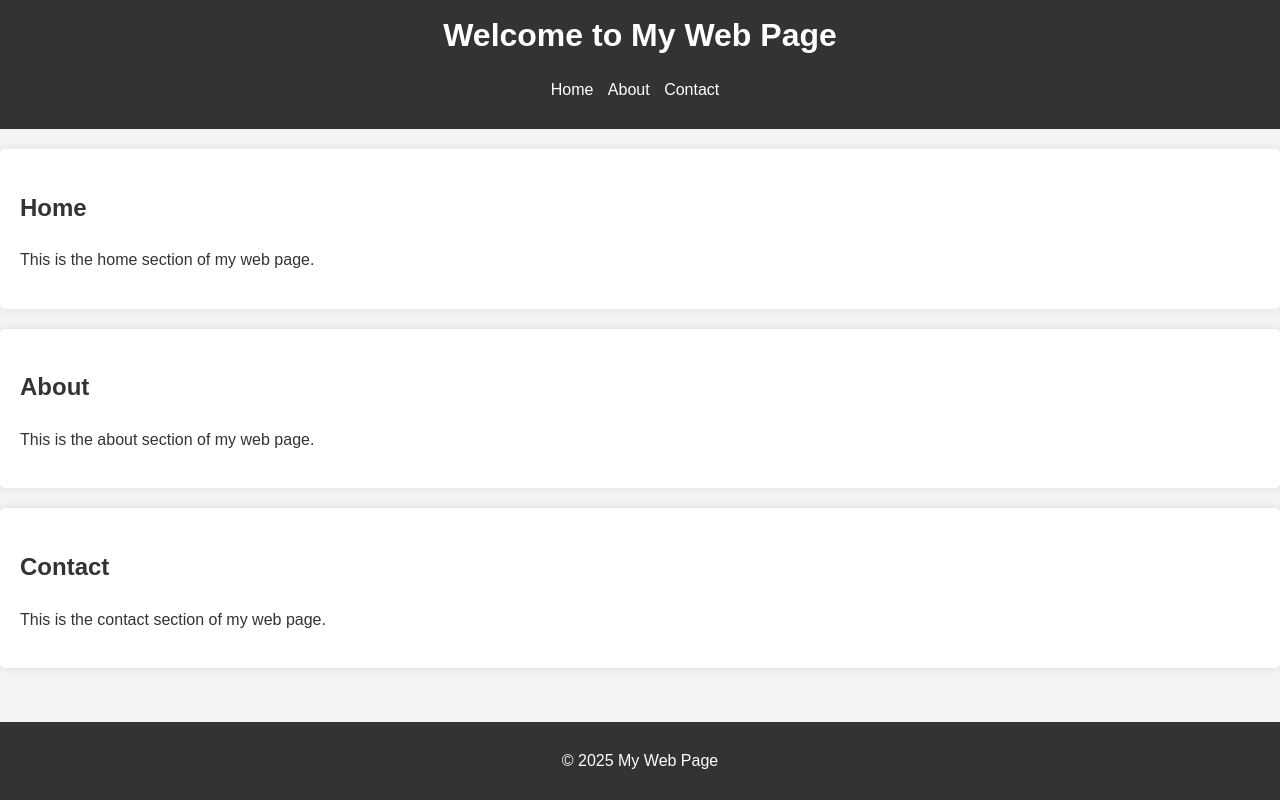
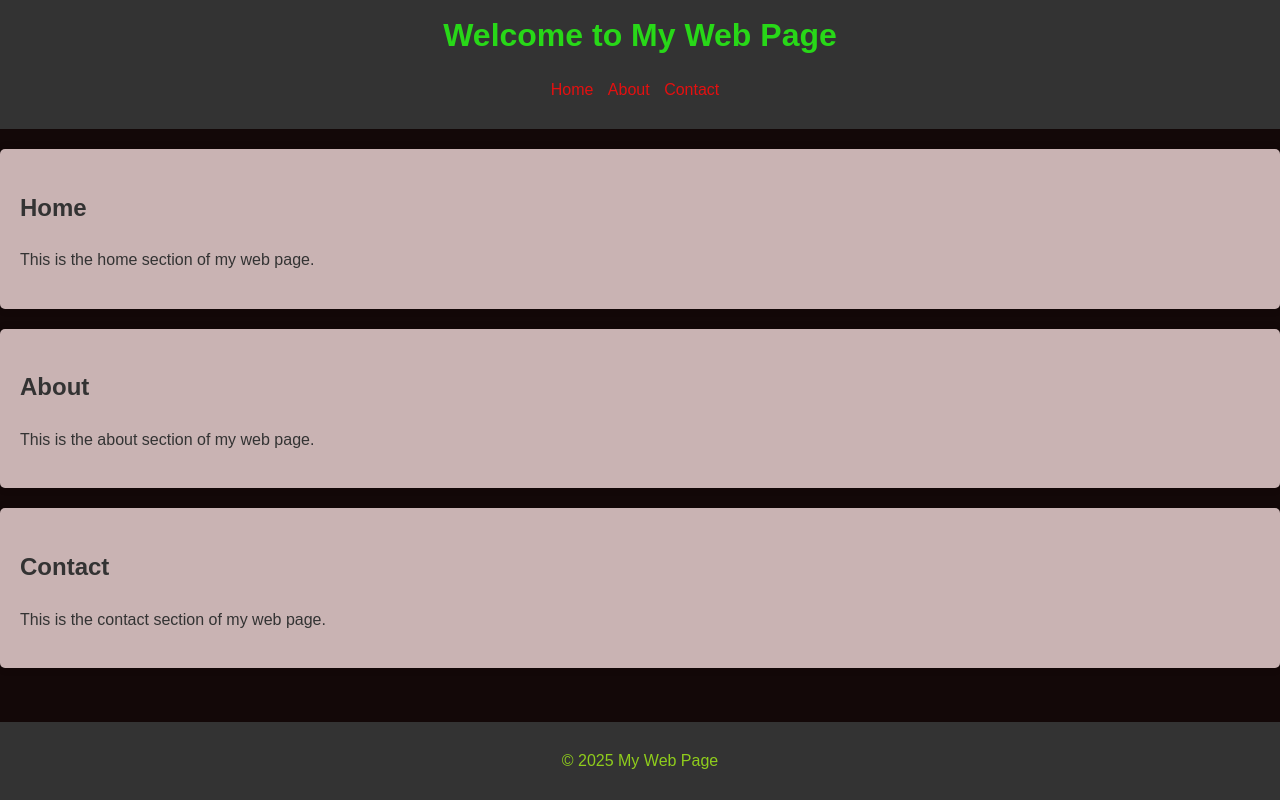
Before and after one commit to prem-choudhary/javascript, a plain HTML site: page intro.html/FirstWebPages.html in a window 1280 px wide. Drawn offline with Linux system fonts and the light colour scheme.

Commit message:
change-css

```diff
--- a/intro.html/First.css
+++ b/intro.html/First.css
@@ -4,13 +4,13 @@ body {
     line-height: 1.6;
     margin: 0;
     padding: 0;
-    background-color: #f4f4f4;
+    background-color: #130808;
     color: #333;
 }
 
 header {
     background-color: #333;
-    color: #fff;
+    color: #28d818;
     padding: 10px 0;
     text-align: center;
 }
@@ -30,14 +30,14 @@ nav ul li {
 }
 
 nav ul li a {
-    color: #fff;
+    color: #e41010;
     text-decoration: none;
 }
 
 section {
     padding: 20px;
     margin: 20px 0;
-    background-color: #fff;
+    background-color: #c9b3b3;
     border-radius: 5px;
     box-shadow: 0 0 10px rgba(0, 0, 0, 0.1);
 }
@@ -46,7 +46,7 @@ footer {
     text-align: center;
     padding: 10px 0;
     background-color: #333;
-    color: #fff;
+    color: #8fcd1c;
     position: fixed;
     width: 100%;
     bottom: 0;
```
